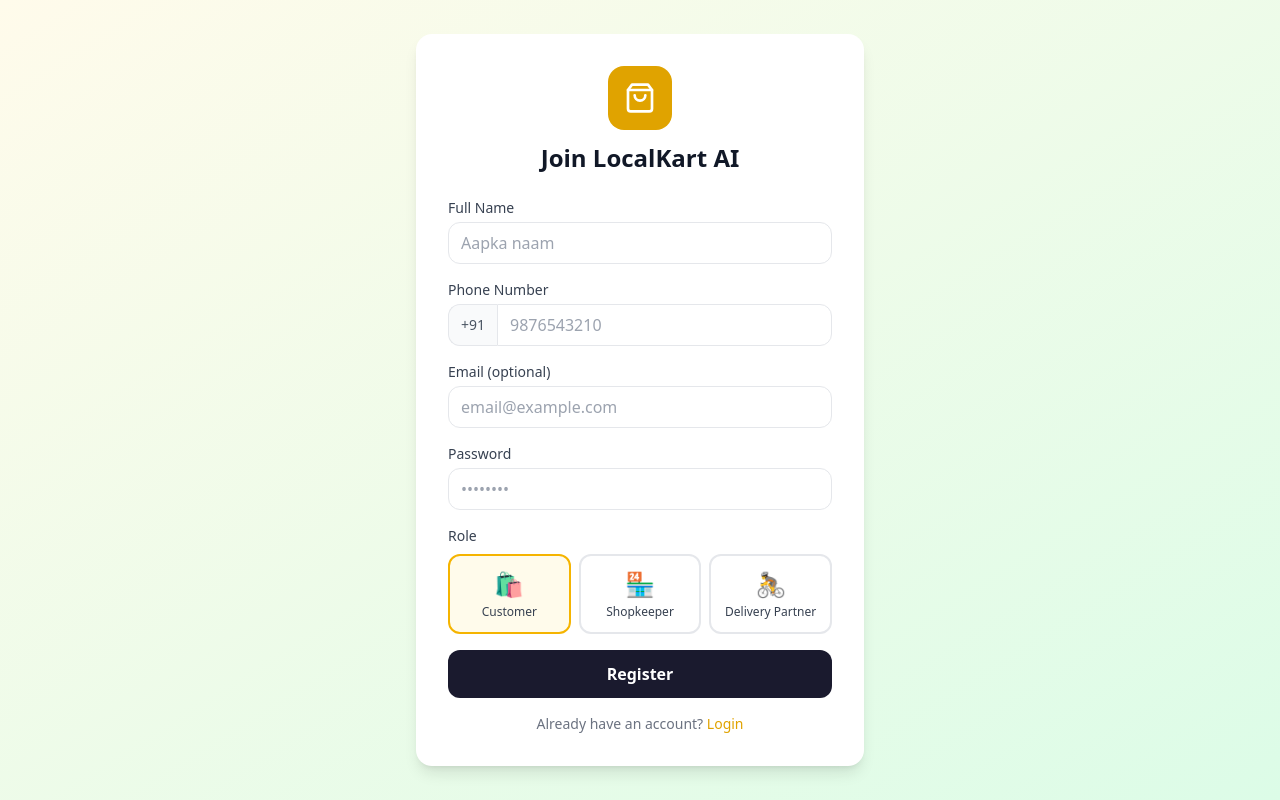
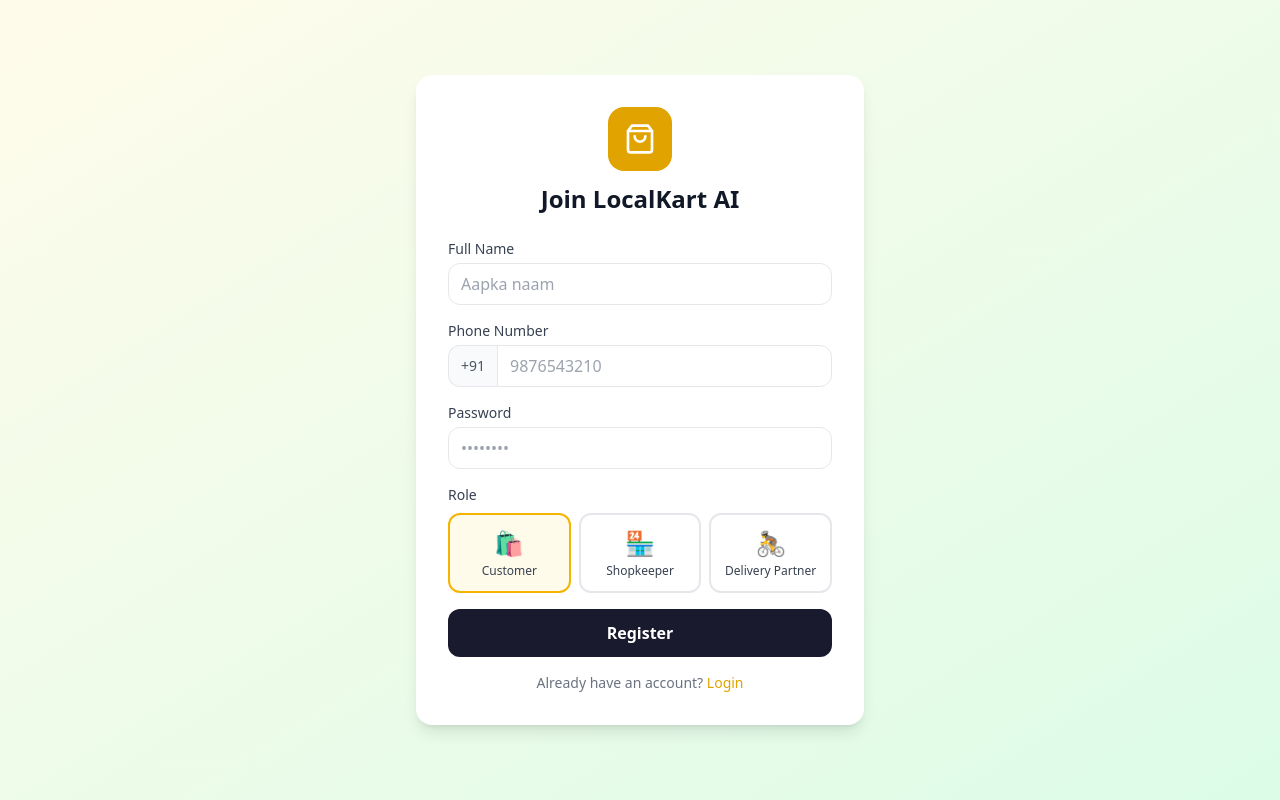
Before and after one commit to karansuyal/localkart, a React (Vite) app in the folder frontend/: page /register in a window 1280 px wide. Built offline with nearby package versions, Linux system fonts and the light colour scheme; no server answers.

Commit message:
Add get_current_user and fix unsplash endpoint

```diff
--- a/frontend/src/pages/Register.jsx
+++ b/frontend/src/pages/Register.jsx
@@ -25,12 +25,7 @@
     try {
       // Same normalization as Login: always +91 plus exactly 10 digits.
       const cleanPhone = `+91${data.phone.replace(/\D/g, '').slice(-10)}`
-      // Pydantic's Optional[EmailStr] rejects an empty string ("" is not a
-      // valid email) -- it only accepts a real email or the field being
-      // absent entirely. So an unfilled email box must become undefined,
-      // not "".
-      const payload = { ...data, phone: cleanPhone, email: data.email?.trim() || undefined }
-      const res = await authAPI.register(payload)
+      const res = await authAPI.register({ ...data, phone: cleanPhone })
       const { access_token, user_id, role } = res.data
       login({ id: user_id, role }, access_token)
       toast.success('Registration successful! Welcome to LocalKart 🎉')
@@ -84,15 +79,6 @@
             {errors.phone && <p className="text-red-500 text-xs mt-1">{errors.phone.message}</p>}
           </div>
           <div>
-            <label className="block text-sm font-medium text-gray-700 mb-1">Email (optional)</label>
-            <input
-              {...register('email', { pattern: { value: /\S+@\S+\.\S+/, message: 'Invalid email' } })}
-              className="input-field"
-              placeholder="email@example.com"
-            />
-            {errors.email && <p className="text-red-500 text-xs mt-1">{errors.email.message}</p>}
-          </div>
-          <div>
             <label className="block text-sm font-medium text-gray-700 mb-1">Password</label>
             <input type="password" {...register('password', { required: true, minLength: { value: 6, message: 'Min 6 chars' } })} className="input-field" placeholder="••••••••" />
             {errors.password && <p className="text-red-500 text-xs mt-1">{errors.password.message}</p>}
```
